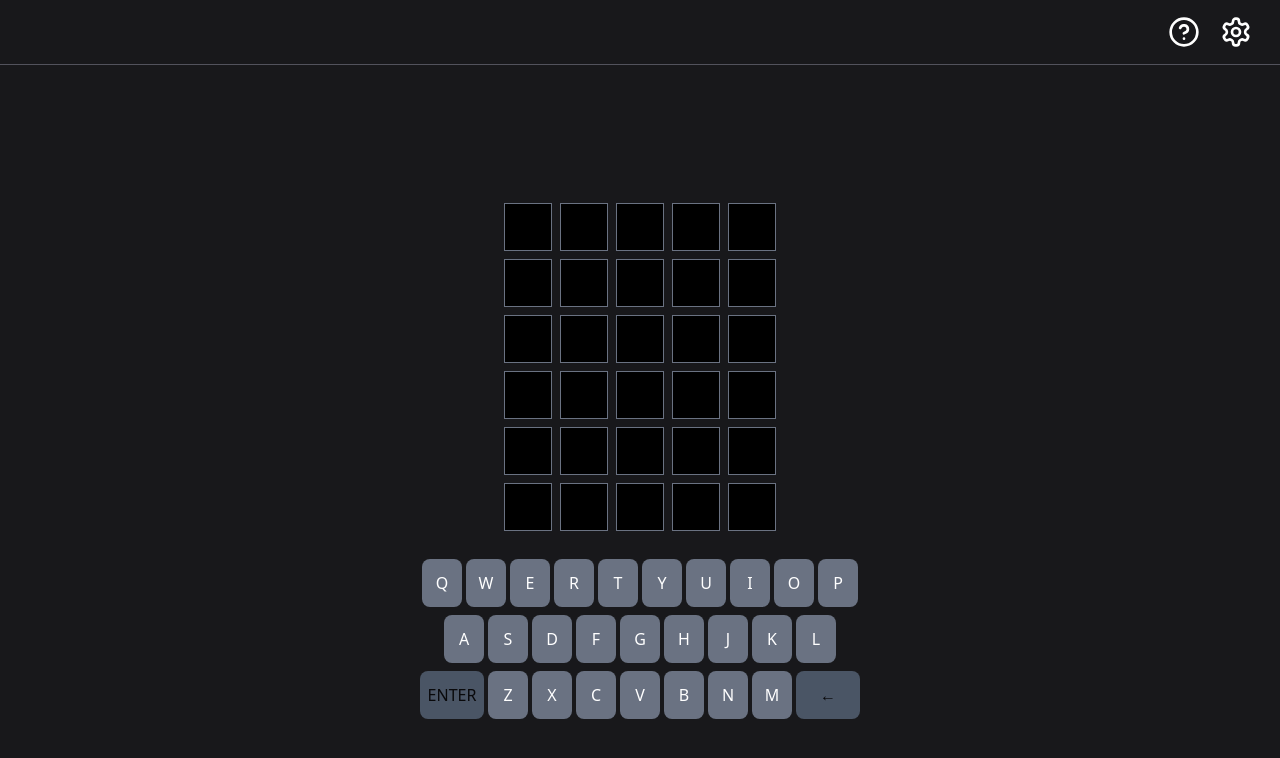
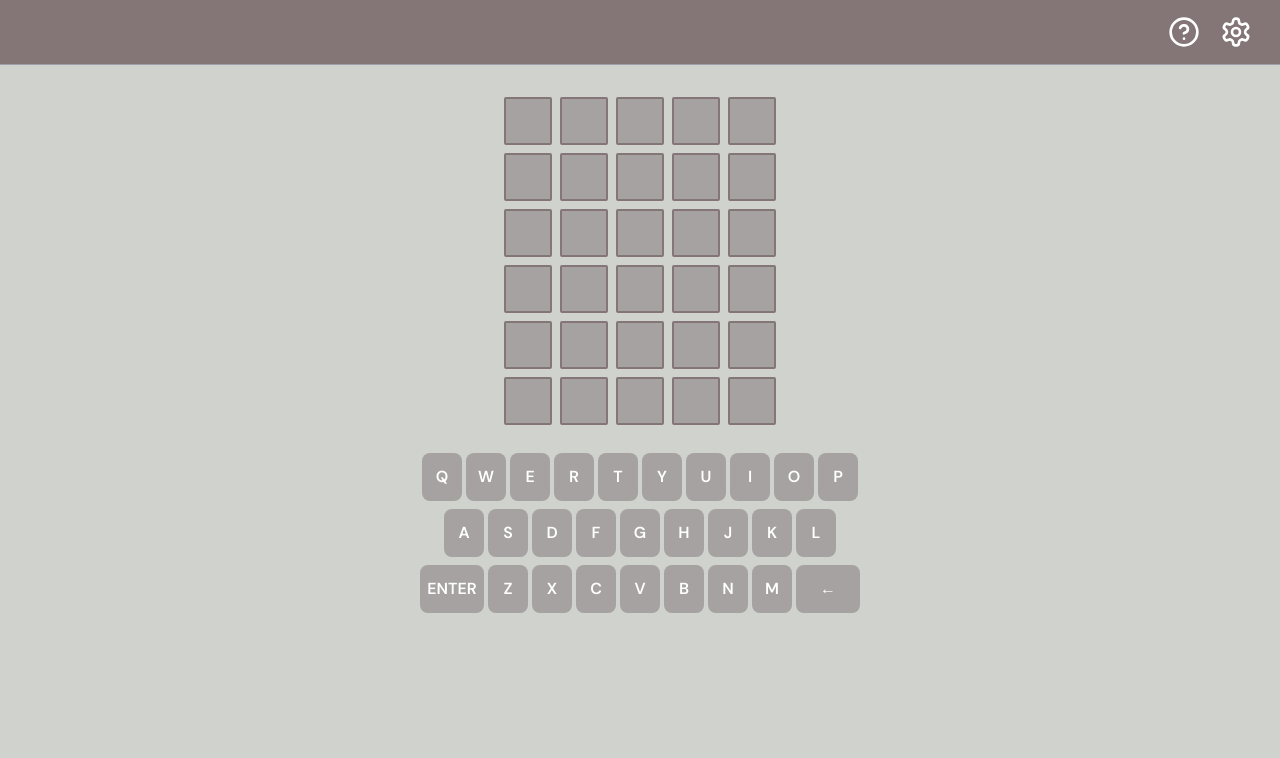
Before and after one commit to marcbensan/marc-wordle, a Next.js app: page / in a window 1280 px wide. Shown: the top 758 px of the page. Built offline with nearby package versions, Linux system fonts and the light colour scheme.

Commit message:
feat: add color and fonts

```diff
--- a/package.json
+++ b/package.json
@@ -12,8 +12,10 @@
     "@radix-ui/react-navigation-menu": "^1.2.12",
     "class-variance-authority": "^0.7.1",
     "clsx": "^2.1.1",
+    "framer-motion": "^12.10.1",
     "jotai": "^2.12.4",
     "lucide-react": "^0.508.0",
+    "motion": "^12.10.1",
     "next": "15.3.2",
     "react": "^19.0.0",
     "react-dom": "^19.0.0",
--- a/src/app/globals.css
+++ b/src/app/globals.css
@@ -41,6 +41,14 @@
   --radius-md: calc(var(--radius) - 2px);
   --radius-lg: var(--radius);
   --radius-xl: calc(var(--radius) + 4px);
+  --color-blue-primary: #cfd2cd;
+  --color-blue-secondary: #a6a2a2;
+  --color-blue-dark: #847577;
+  --color-blue-light: #ffff;
+  --color-yellow: #b59f3b;
+  --color-green: #538d4e;
+  --font-subheading: var(--font-anton);
+  --font-caption: var(--font-dmsans);
 }
 
 :root {
--- a/src/app/layout.tsx
+++ b/src/app/layout.tsx
@@ -1,16 +1,18 @@
 import Navbar from "@/components/navbar";
 import type { Metadata } from "next";
-import { Geist, Geist_Mono } from "next/font/google";
+import { Anton, DM_Sans } from "next/font/google";
 import "./globals.css";
 
-const geistSans = Geist({
-  variable: "--font-geist-sans",
+const anton = Anton({
   subsets: ["latin"],
+  weight: "400",
+  variable: "--font-anton",
 });
 
-const geistMono = Geist_Mono({
-  variable: "--font-geist-mono",
+const DMSans = DM_Sans({
   subsets: ["latin"],
+  weight: "600",
+  variable: "--font-dmsans",
 });
 
 export const metadata: Metadata = {
@@ -26,10 +28,10 @@ export default function RootLayout({
   return (
     <html lang="en">
       <body
-        className={`${geistSans.variable} ${geistMono.variable} bg-zinc-900 antialiased`}
+        className={`${anton.variable} ${DMSans.variable}  bg-blue-primary antialiased`}
       >
         <Navbar />
-        {children}
+        <div className="z-10">{children}</div>
       </body>
     </html>
   );
--- a/src/app/page.tsx
+++ b/src/app/page.tsx
@@ -2,7 +2,7 @@ import Game from "@/components/game";
 
 export default function Home() {
   return (
-    <div className="flex flex-col items-center justify-center h-screen w-screen">
+    <div className="flex relative flex-col items-center h-screen w-screen py-8">
       <Game />
     </div>
   );
--- a/src/components/guess.tsx
+++ b/src/components/guess.tsx
@@ -1,6 +1,7 @@
 "use client";
 
 import { BOXES_LENGTH } from "@/constants/guess";
+import { motion } from "motion/react";
 
 export default function Guess({
   guess,
@@ -12,30 +13,41 @@ export default function Guess({
   guessResult: number[];
 }) {
   return (
-    <div className="grid grid-cols-5 gap-2 mb-1 text-white">
+    <div className="grid grid-cols-5 gap-2 mb-1 z-10 font-caption text-blue-light text-lg">
       {BOXES_LENGTH.map((_, index) => {
-        let boxColor = "bg-black";
+        let boxColor = "bg-blue-secondary";
 
         if (guess[index]) {
           if (!isGuessed) {
-            boxColor = "bg-black";
+            boxColor = "bg-blue-secondary";
           } else if (guessResult && guessResult.length > 0) {
             if (guessResult[index] === 2) {
-              boxColor = "bg-green-500";
+              boxColor = "bg-green";
             } else if (guessResult[index] === 1) {
-              boxColor = "bg-yellow-500";
+              boxColor = "bg-yellow";
             } else {
-              boxColor = "bg-black";
+              boxColor = "bg-blue-secondary";
             }
           }
         }
 
         return (
           <div
-            className={`size-12 border flex items-center border-gray-500 justify-center uppercase font-bold ${boxColor} transition-colors`}
+            className={`size-12 border-2 flex items-center border-blue-dark rounded-xs justify-center uppercase font-extrabold ${boxColor} transition-colors`}
             key={index}
           >
-            {guess[index]}
+            {guess[index] && (
+              <motion.div
+                initial={{ opacity: 0, scale: 0 }}
+                animate={{ opacity: 1, scale: 1 }}
+                transition={{
+                  duration: 0.2,
+                  scale: { type: "spring", visualDuration: 0.3, bounce: 0.5 },
+                }}
+              >
+                {guess[index]}
+              </motion.div>
+            )}
           </div>
         );
       })}
--- a/src/components/keyboard.tsx
+++ b/src/components/keyboard.tsx
@@ -28,20 +28,20 @@ export default function Keyboard({ letterStates = {} }) {
     const normalizedKey = key.toLowerCase();
 
     if (normalizedKey === "enter" || normalizedKey === "backspace") {
-      return "bg-gray-600 hover:bg-gray-500";
+      return "bg-blue-secondary hover:bg-blue-secondary/50";
     }
 
     const state = letterStates[normalizedKey];
 
     if (state === 2) {
-      return "bg-green-500 hover:bg-green-600 text-white";
+      return "bg-green hover:bg-green/80 text-white";
     } else if (state === 1) {
-      return "bg-yellow-500 hover:bg-yellow-600 text-white";
+      return "bg-yellow hover:bg-yellow/80 text-white";
     } else if (state === 0) {
-      return "bg-gray-700 hover:bg-gray-600 text-white";
+      return "bg-blue-dark hover:bg-blue-dark/50 text-white";
     }
 
-    return "bg-gray-500 hover:bg-gray-400 text-white";
+    return "bg-blue-secondary hover:bg-blue-secondary/50 text-white";
   };
 
   const handleClick = (key) => {
@@ -50,7 +50,7 @@ export default function Keyboard({ letterStates = {} }) {
   };
 
   return (
-    <div className="w-full max-w-lg px-2 mt-4">
+    <div className="w-full max-w-lg px-2 z-10 mt-4 font-caption">
       {keyboard.map((row, rowIndex) => (
         <div key={rowIndex} className="flex justify-center gap-1 mb-2">
           {row.map((key) => {
@@ -63,7 +63,7 @@ export default function Keyboard({ letterStates = {} }) {
                 data-key={key.toLowerCase()}
                 className={`${keyWidth} h-12 rounded-md font-medium ${getKeyColor(
                   key
-                )} transition-all duration-150 flex items-center justify-center`}
+                )} transition-all duration-150 text-white flex items-center justify-center`}
                 onClick={() => handleClick(key)}
               >
                 {key === "Backspace"
--- a/src/components/navbar.tsx
+++ b/src/components/navbar.tsx
@@ -8,7 +8,7 @@ import { CircleHelpIcon, SettingsIcon } from "lucide-react";
 export default function Navbar() {
   return (
     <div className="w-full text-white">
-      <NavigationMenu className="py-4 px-2 border-b border-zinc-600 flex justify-end">
+      <NavigationMenu className="py-4 bg-blue-dark px-2 border-b border-zinc-400 flex justify-end">
         <NavigationMenuList className="flex space-x-4">
           <NavigationMenuItem>
             <CircleHelpIcon className="size-8" />
```
Also changed, not shown: 2 other files (tests, documents, lock files or other folders).
